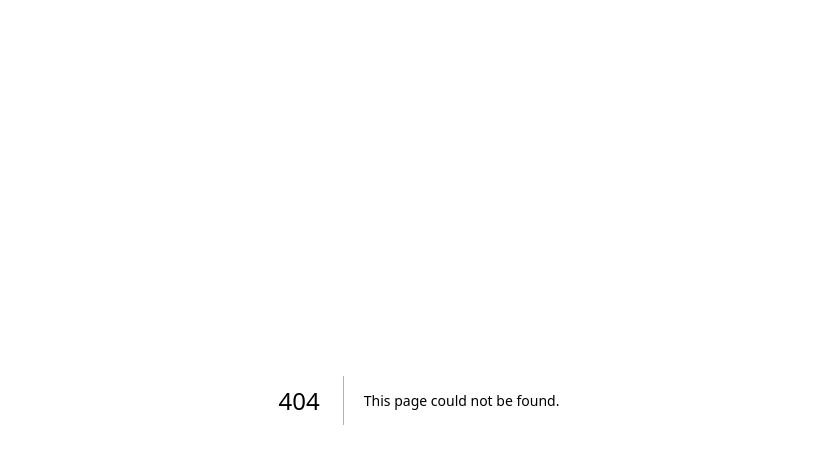
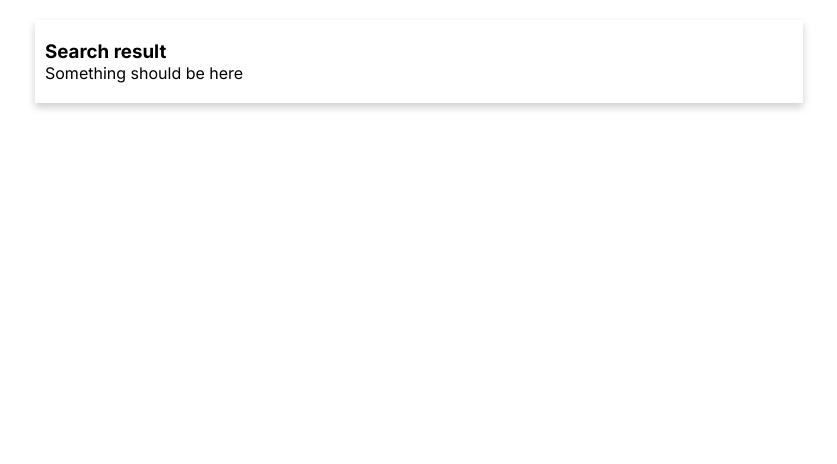
Before and after one commit to Slipzter/matkollen, a Next.js app in the folder frontend/: page /card in a window 1280 px wide. Before the commit this address had no page. Shown: the top 464 px of the page, without its empty margins (221-1058 px from the left). Built offline with nearby package versions, Linux system fonts and the light colour scheme.

Commit message:
added card for search results

```diff
--- /dev/null
+++ b/frontend/src/app/card/page.tsx
@@ -0,0 +1,12 @@
+import React from 'react'
+
+const card = () => {
+  return (
+    <div className='search-result-card'>
+        <h3>Search result </h3>
+        <p>Something should be here</p>
+    </div>
+  )
+}
+
+export default card
--- a/frontend/src/app/globals.css
+++ b/frontend/src/app/globals.css
@@ -70,3 +70,17 @@ h1{
   font-size: 46px;
   margin-top: 170px;
 }
+
+.search-result-card{
+  box-shadow: 0 4px 8px 0 rgba(0,0,0,0.2);
+  transition: 0.3s;
+  width: 60%;
+  padding: 20px 10px;
+  margin: 20px;
+  margin-left: auto;
+  margin-right: auto;
+}
+
+.search-result-card:hover{
+  box-shadow: 0 8px 16px 0 rgba(0,0,0,0.2);
+}
--- a/frontend/src/app/landingpage/page.tsx
+++ b/frontend/src/app/landingpage/page.tsx
@@ -2,7 +2,7 @@
 import Link from 'next/link'
 import React from 'react'
 
-const landingPage = () => {
+const landing = () => {
 
   const handleSearch = () => {
 
@@ -19,11 +19,11 @@ const landingPage = () => {
       <button className='login' onClick={handleSearch}>
         Login
       </button>
-        <Link href={`/homepage`} className='continue-link'>Continue without registration</Link>
+        <Link href={`/home`} className='continue-link'>Continue without registration</Link>
       </div>
       </div>
     </>
   )
 }
 
-export default landingPage
+export default landing
```
Also changed, not shown: frontend/src/app/search/page.tsx (added, +13 -0 lines).
